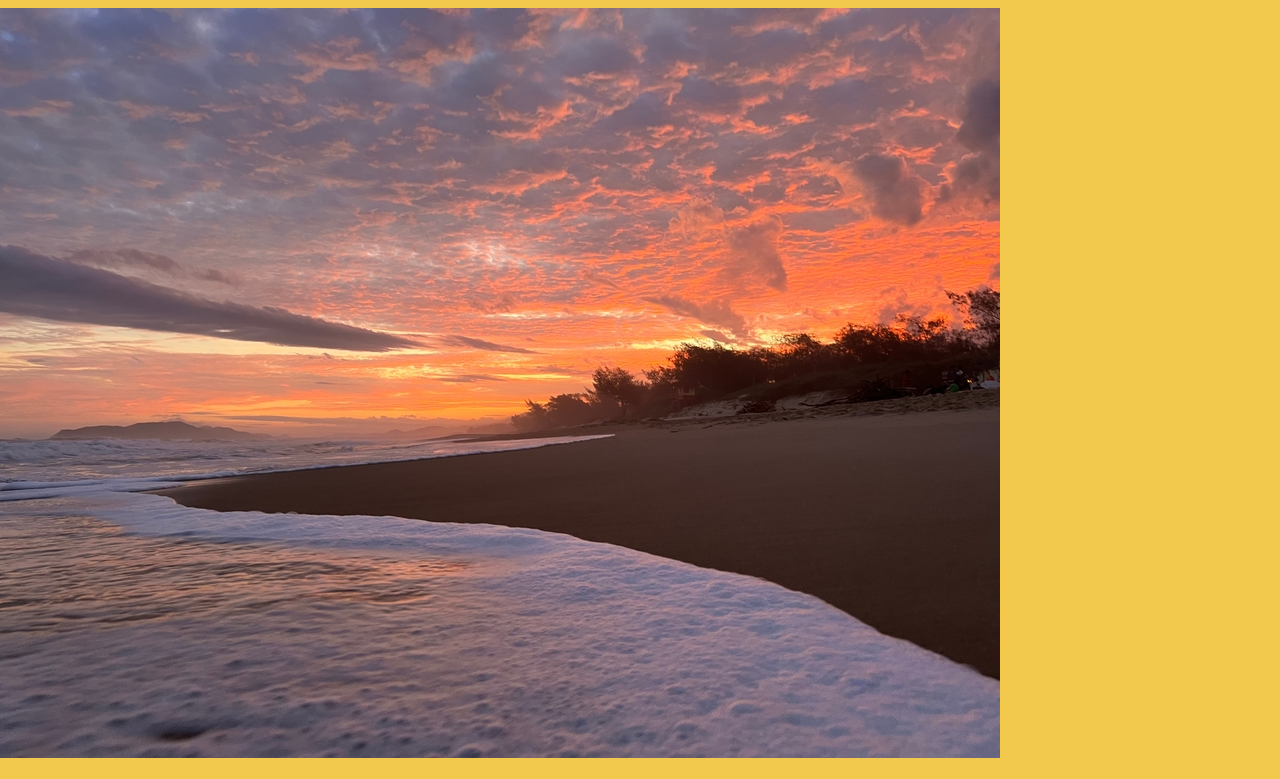
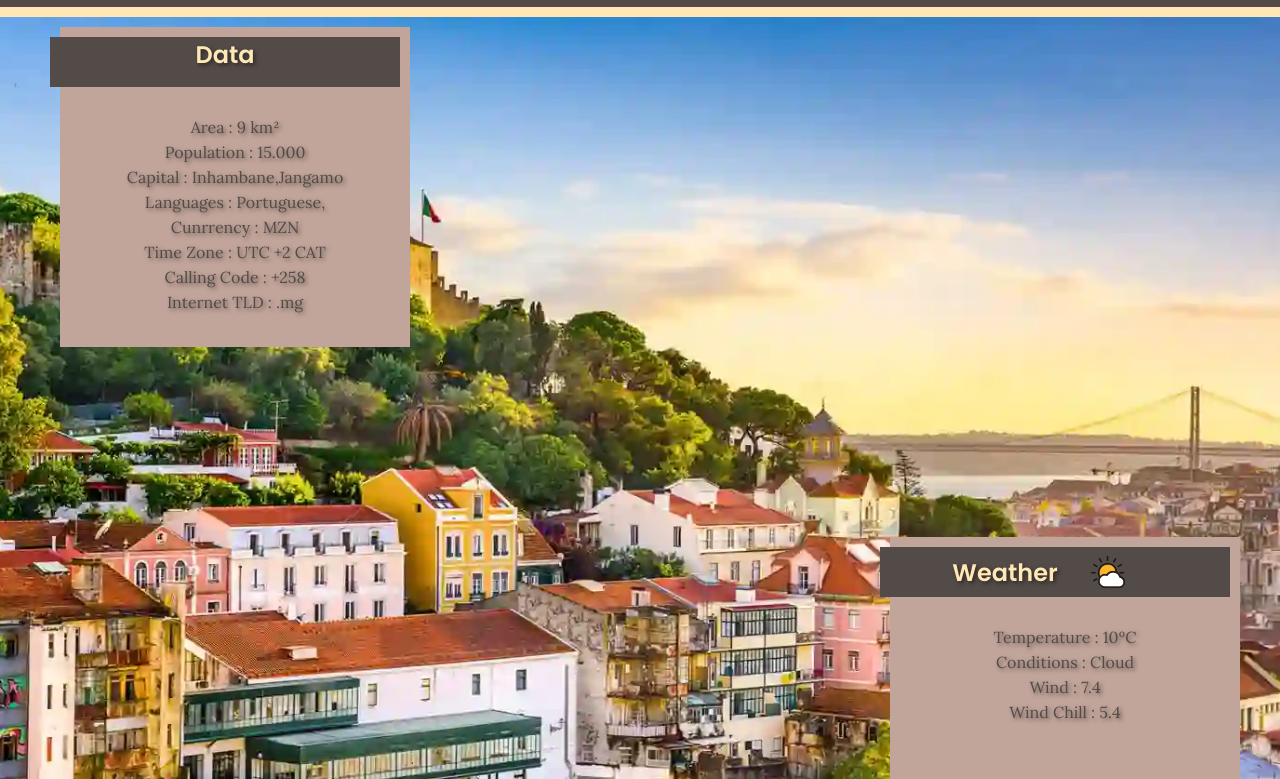
Before and after one commit to ManuelChave1/wdd131, a plain HTML site: page week03/place.html in a window 1280 px wide. Shown: the part 83-862 px from the top of the page. Drawn offline with Linux system fonts and the light colour scheme.

Commit message:
Started working on country page assignment

```diff
--- a/week03/place.html
+++ b/week03/place.html
@@ -6,8 +6,9 @@
     <meta name="description" content="WDD 131 – Dynamic Web Fundamentals | Manuel Chave | Javascript|Media Query|HTML|CSS">
     <meta name="author" content="Manuel Chave ">
     <link rel="stylesheet" href="styles/place.css">
+    <link rel="stylesheet" href="styles/place-large.css">
     <script src="scripts/place.js" defer></script>
-    <script src="scripts/getdates.js" defer></script>
+    <script src="../scripts/getdates.js" defer></script>
     <link rel="preconnect" href="https://fonts.googleapis.com">
     <link rel="preconnect" href="https://fonts.gstatic.com" crossorigin>
     <link href="https://fonts.googleapis.com/css2?family=Roboto:ital,wght@0,100..900;1,100..900&display=swap" rel="stylesheet">
@@ -16,15 +17,18 @@
 <body>
     <div class="conteinar">
     <header>
-        <h1>Mozambique</h1>
+        <h1>Portugal</h1>
     </header>
 
     <main>
       <div class="image">
-        <img src="images/Things-to-do-in-Tofo.webp" alt=" image of Tofo beach Mozambique">
+          <img src="images/portugal-train.webp" alt=" image of Tofo beach Mozambique">
       </div>
-      <div class="data">
+      <div class="data cards">
+        <div class="card-title">
         <h2>Data</h2>
+        </div>
+        <div class="card-content">
         <p><span>Area :</span>  <span>9 km²</span></p>
         <p><span>Population :</span> <span>15.000</span></p>
         <p><span>Capital :</span>  <span>Inhambane,Jangamo</span></p>
@@ -33,13 +37,19 @@
         <p><span>Time Zone :</span>  <span>UTC +2 CAT</span></p>
         <p><span>Calling Code :</span>  <span>+258</span></p>
         <p><span>Internet TLD :</span> <span>.mg</span></p>
+        </div>
       </div>
-      <div class="weather">
+      <div class="weather cards">
+        <div class="card-title">
+          <h2>Weather</h2>
         <img src="images/sunny_icon.svg" alt=" image of Sunny  weather icon">
+        </div>
+        <div class="card-content">
        <p><span>Temperature : </span> <span>10ºC</span></p>
        <p><span>Conditions : </span> <span>Cloud</span></p>
        <p><span>Wind : </span> <span>7.4</span></p>
        <p><span>Wind Chill : </span> <span>5.4</span></p>
+       </div>
       </div>
     </main>
     <footer>
--- /dev/null
+++ b/week03/styles/place-large.css
@@ -0,0 +1,53 @@
+@media screen and (min-width: 768px) {
+    main {
+        min-height: 100vh;
+        background: url('../images/portugal-city-landscape.webp')
+                    no-repeat center center/cover;
+        display: flex;
+        justify-content: center;
+        align-items: center;
+        color: white;
+        text-shadow: 2px 2px 4px rgba(0, 0, 0, 0.5);
+    }
+    .image{
+        display: none;
+    }
+    .cards{
+        padding: 0px;
+        width: 350px;
+        margin: 10px;
+    }
+    .data{
+        height: 320px;
+        border-bottom: none;
+        position: absolute;
+        top: 100px;
+        left: 50px;
+    }
+    .weather{
+        position:absolute;
+        bottom: -100px;
+        right: 30px;
+    }
+    .weather>.card-title{
+        display: flex;
+        justify-content: center;
+        align-items: center;
+    }
+    .weather img{
+        width: 100px;
+        height: 50px;
+    }
+
+    .card-title{
+        height: 50px;
+        position: relative;
+        background-color:#534B48;
+        top: 10px;
+        right: 10px;
+    }
+    .card-content{
+        padding-top: 40px;
+    }
+
+}
--- a/week03/styles/place.css
+++ b/week03/styles/place.css
@@ -1,24 +1,76 @@
 @import url('https://fonts.googleapis.com/css2?family=Poppins:wght@600&family=Lora&display=swap');
+
+*{
+  margin: 0;
+  padding: 0;
+  box-sizing: border-box;
+}
+:root{
+  --title-font:'Poppins', sans-serif;
+  --content-font:'Lora', serif;
+  --background: #F2C94C;
+}
 
 body {
   margin: 0;
-  font-family: 'Lora', serif;
-  color: #3B7D3A;
-  background-color: #F2C94C;
+  font-family: var(--content-font);
+  background-color: var(--background);
+}
+h1, h2, h3 {
+  font-family: var(--title-font);
+  color: #FFE8B4;
 }
 
-h1, h2, h3 {
-  font-family: 'Poppins', sans-serif;
-  color: #FF6F61;
+header{
+  display: flex;
+  height: 100px;
+  background-color:#534B48;
+  justify-content: center;
+  align-items: center;
+  border-bottom: 10px solid #FFE8B4;
 }
+main p{
+  font-family: var(--content-font);
+  padding-bottom: 5px;
+}
+.image{
+  height: 400px;
+  border-bottom: 5px solid #6b91a1;
 
-.main {
-  min-height: 100vh;
-  background: url('../images/Things-to-do-in-Tofo.webp')
-              no-repeat center center/cover;
+}
+.image img{
   display: flex;
   justify-content: center;
   align-items: center;
-  color: white;
-  text-shadow: 2px 2px 4px rgba(0, 0, 0, 0.5);
+  background-repeat: no-repeat;
+  background-size: cover;
+  width:100%;
+  height: 100%;
+
 }
+
+.data{
+  border-bottom: 2px solid #FFE8B4;
+}
+
+.cards{
+  padding-top: 20px;
+  width: 100%;
+  height: 270px;
+  background-color:#C2A59A;
+  color: #534B48;
+  text-align: center;
+}
+.weather img{
+  width: 150px;
+  height: 90px;
+}
+
+footer{
+  display: flex;
+  height: 100px;
+  color: #F2C94C;
+  background-color:#534B48;
+  justify-content: center;
+  align-items: center;
+}
```
Also changed, not shown: week03/images/Sharks-Tofo.jpg (deleted), week03/images/Sharks-Tofo.webp (deleted), week03/images/Things-to-do-in-Tofo (1).webp (deleted), week03/images/Things-to-do-in-Tofo.webp (deleted), week03/images/images.jpg (deleted), week03/images/images.webp (deleted), week03/images/portugal-city-landscape.webp (added), week03/images/portugal-train.webp (added).
